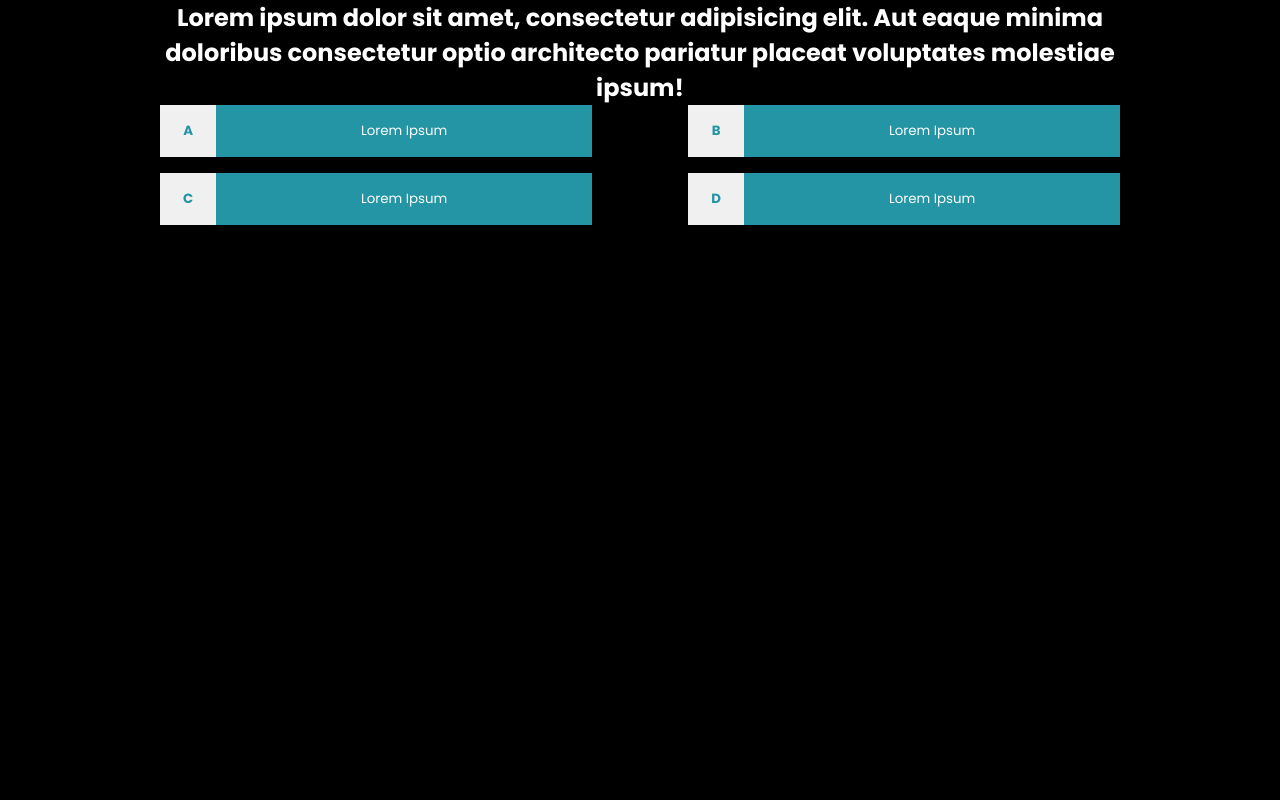
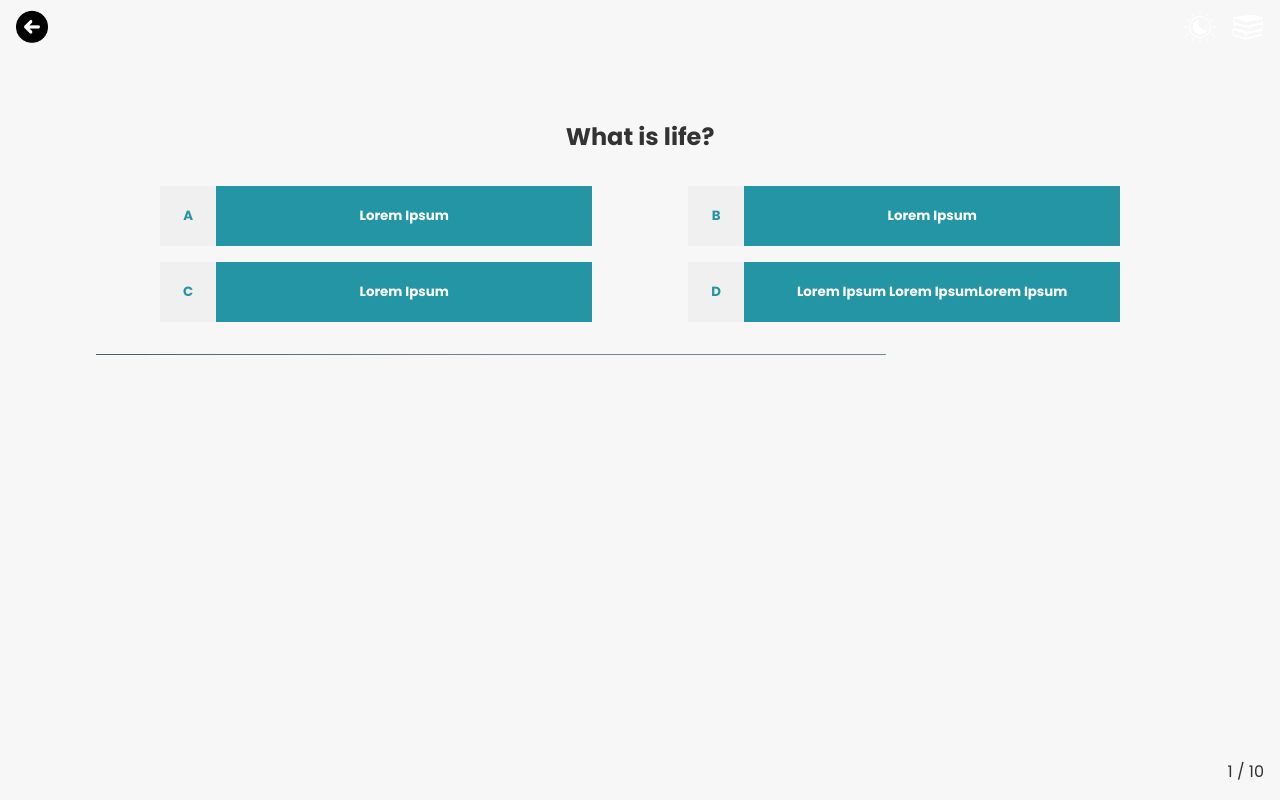
Before and after one commit to riandrei/mindtale, a React (Vite) app in the folder client/: page /Quiz in a window 1280 px wide. Built offline with nearby package versions, Linux system fonts and the light colour scheme; a web font is replaced by a local one.

Commit message:
almost finish quiz

```diff
--- a/client/src/App.jsx
+++ b/client/src/App.jsx
@@ -18,6 +18,7 @@ import MetricsPage from './pages/MetricsPage'
 import Quiz from './pages/Quiz';
 
 import Story from './components/Story'
+import StoryNav from './components/StoryNav'
 
 
 
@@ -37,10 +38,24 @@ function App() {
     console.log(value)
   }
 
+  const [questionCount, setQuestionCount] = useState(1);
+  const handleQuestionCount = () => {
+      setQuestionCount(prevCount => {
+          if (prevCount >= 10) {
+              return 1;
+          }
+          return prevCount + 1;
+      });
+  };
+
+  const [isLight, setIsLight] = useState(false)
+  const handleThemeClick = () => {
+    setIsLight( !isLight)
+    console.log("light")
+  }
 
   return (
     <>
-
       <Router>
         <Routes>
           <Route path="/Homepage" element={<Homepage/>}/>
@@ -56,7 +71,12 @@ function App() {
           <Route path="SearchBook" element={<SearchBook />}/>
           <Route path="/Admin" element={<Admin/>}/>
           <Route path="/MetricsPage" element={<MetricsPage/>}/>
-          <Route path="/Quiz" element={<Quiz/>}/>
+
+          <Route
+            path="/Quiz"
+            element={<Quiz questionCount={questionCount} handleQuestionCount={handleQuestionCount} isLight={isLight} handleThemeClick={handleThemeClick} />}
+
+          />
 
           <Route
             path="/StoryBoard"
--- a/client/src/components/Question.jsx
+++ b/client/src/components/Question.jsx
@@ -1,29 +1,41 @@
-import React from 'react';
+import React, {useEffect} from 'react';
 import styles from '../css/Question.module.css'
 
-export const Question = () => {
+export const Question = ({Question, handleQuestionCount, questionCount, isLight}) => {
+    useEffect(() => {
+
+        const timer = setTimeout(() => {
+            handleQuestionCount();
+        }, 20000);
+
+
+        return () => clearTimeout(timer);
+    }, [handleQuestionCount, questionCount]);
     return(
         <div className={styles.Question}>
-            <div className={styles.SpecificQuestion}>
-                Lorem ipsum dolor sit amet, consectetur adipisicing elit. Aut eaque minima doloribus consectetur optio architecto pariatur placeat voluptates molestiae ipsum!
+            <div className={isLight?styles.SpecificQuestion:styles.SpecificQuestion2}>
+            {Question}
             </div>
             <div className={styles.Choices}>
-                <button>
+                <button onClick={handleQuestionCount}>
                     <span>A</span>
                     <span>Lorem Ipsum</span>
                 </button>
-                <button>
+                <button onClick={handleQuestionCount}>
                     <span>B</span>
                     <span>Lorem Ipsum</span>
                 </button>
-                <button>
+                <button onClick={handleQuestionCount}>
                     <span>C</span>
                     <span>Lorem Ipsum</span>
                 </button>
-                <button>
+                <button onClick={handleQuestionCount}>
                     <span>D</span>
-                    <span>Lorem Ipsum</span>
+                    <span>Lorem Ipsum Lorem IpsumLorem Ipsum</span>
                 </button>
+            </div>
+            <div className={styles.Time}>
+
             </div>
         </div>
     )
--- /dev/null
+++ b/client/src/components/StoryNav.jsx
@@ -0,0 +1,22 @@
+import React from 'react';
+import styles from '../css/StoryNav.module.css'
+
+
+
+import Back from '../assets/back.png'
+import Book from '../assets/book-icon.png'
+import Theme from '../assets/themes.png'
+
+export const StoryNav = ({handleThemeClick, isLight}) => {
+    return(
+        <div className={styles.StoryNav}>
+            <img className={styles.Back} src={Back} />
+            <div className={styles.StoryNav_inner}>
+                <img onClick={handleThemeClick} src={Theme} />
+                <img src={Book} />
+            </div>
+        </div>
+    )
+}
+
+export default StoryNav;
--- a/client/src/css/Question.module.css
+++ b/client/src/css/Question.module.css
@@ -4,6 +4,26 @@
     box-sizing: border-box;
     outline:none;
     border:none;
+}
+.Question{
+    display: flex;
+    gap:2rem;
+    flex-direction: column;
+    height: 70vh;
+    transform: translateY(5rem);
+    opacity: 0;
+    filter: blur(5px);
+    animation:appear 1750ms ease forwards;
+
+    background:none;
+}
+@keyframes appear{
+    from{}
+    to{
+        transform: translate(0);
+        opacity: 1;
+        filter: blur(0);
+    }
 }
 
 .SpecificQuestion{
@@ -12,6 +32,14 @@
     font-size: 1.5em;
     width:75%;
     margin:0 auto;
+}
+.SpecificQuestion2{
+    text-align: center;
+    font-weight: bold;
+    font-size: 1.5em;
+    width:75%;
+    margin:0 auto;
+    color:#333;
 }
 .Choices {
     width:75%;
@@ -33,12 +61,42 @@
     color:#2395a5;
     width: 15%;
     text-align: center;
-    padding:1rem 0;
+    padding:1.25rem 0;
     font-weight: bold;
+    font-size: 1em;
 }
 .Choices button span:nth-child(2){
     background-color: #2395a5;
     width: 100%;
-    padding:1rem 0;
+    padding:1.25rem 0;
     text-align: center;
+    font-weight: 600;
 }
+.Time{
+    width:85%;
+    margin: 0 auto;
+    height:20px;
+    background-color: #2395a5;
+    animation: Time 20s linear forwards;
+    clip-path: polygon(0 0, 100% 0, 100% 5%, 0 5%);
+}
+
+@keyframes Time{
+    0%{}
+    75%{
+        background-color: #940000;
+    }
+    100%{
+        clip-path: polygon(0 0, 0% 0, 0% 10%, 0 12%);
+    }
+}
+
+@media(max-width:431px){
+    .Choices{
+        flex-direction: column;
+        width:95%;
+    }
+    .Choices button{
+        width:100%;
+    }
+}
--- a/client/src/css/Quiz.module.css
+++ b/client/src/css/Quiz.module.css
@@ -0,0 +1,24 @@
+.Quiz{
+    display: flex;
+    flex-direction: column;
+    justify-content: space-between;
+    min-height: 100vh;
+    transition: all 350ms;
+}
+.Quiz2{
+    display: flex;
+    flex-direction: column;
+    justify-content: space-between;
+    min-height: 100vh;
+    background-color: #f7f7f7;
+    transition: all 350ms;
+}
+.Count{
+    text-align: right;
+    padding: 1rem;
+}
+.Count2{
+    text-align: right;
+    padding: 1rem;
+    color:#333;
+}
--- /dev/null
+++ b/client/src/css/StoryNav.module.css
@@ -0,0 +1,17 @@
+.StoryNav{
+    display: flex;
+    justify-content: space-between;
+    align-items: center;
+    padding: .5rem 1rem;
+}
+.Back{
+    width:32px;
+}
+.StoryNav_inner img{
+    width:32px;
+    height: 32px;
+}
+.StoryNav_inner{
+    display: flex;
+    gap:1rem;
+}
--- a/client/src/pages/Quiz.jsx
+++ b/client/src/pages/Quiz.jsx
@@ -1,11 +1,93 @@
 import React from 'react';
 import styles from '../css/Quiz.module.css'
 import Question from '../components/Question';
+import StoryNav from '../components/StoryNav';
 
-export const Quiz = () => {
+export const Quiz = ({handleQuestionCount, questionCount, isLight, handleThemeClick}) => {
     return(
-        <div className={styles.Quiz}>
-            <Question/>
+        <div className={isLight? styles.Quiz: styles.Quiz2}>
+            <StoryNav isLight={isLight} handleThemeClick={handleThemeClick}/>
+            {questionCount === 1 && (
+                <Question
+                    Question="What is life?"
+                    handleQuestionCount={handleQuestionCount}
+                    questionCount={questionCount}
+                    isLight={isLight}
+                />
+            )}
+            {questionCount === 2 && (
+                <Question
+                    Question="What is love?"
+                    handleQuestionCount={handleQuestionCount}
+                    questionCount={questionCount}
+                    isLight={isLight}
+                />
+            )}
+            {questionCount === 3 && (
+                <Question
+                    Question="What is the meaning of happiness?"
+                    handleQuestionCount={handleQuestionCount}
+                    questionCount={questionCount}
+                    isLight={isLight}
+                />
+            )}
+            {questionCount === 4 && (
+                <Question
+                    Question="What is the purpose of education?"
+                    handleQuestionCount={handleQuestionCount}
+                    questionCount={questionCount}
+                    isLight={isLight}
+                />
+            )}
+            {questionCount === 5 && (
+                <Question
+                    Question="What is the essence of art?"
+                    handleQuestionCount={handleQuestionCount}
+                    questionCount={questionCount}
+                    isLight={isLight}
+                />
+            )}
+            {questionCount === 6 && (
+                <Question
+                    Question="What is the importance of technology?"
+                    handleQuestionCount={handleQuestionCount}
+                    questionCount={questionCount}
+                    isLight={isLight}
+                />
+            )}
+            {questionCount === 7 && (
+                <Question
+                    Question="What is freedom?"
+                    handleQuestionCount={handleQuestionCount}
+                    questionCount={questionCount}
+                    isLight={isLight}
+                />
+            )}
+            {questionCount === 8 && (
+                <Question
+                    Question="What is justice?"
+                    handleQuestionCount={handleQuestionCount}
+                    questionCount={questionCount}
+                    isLight={isLight}
+                />
+            )}
+            {questionCount === 9 && (
+                <Question
+                    Question="What is beauty?"
+                    handleQuestionCount={handleQuestionCount}
+                    questionCount={questionCount}
+                    isLight={isLight}
+                />
+            )}
+            {questionCount === 10 && (
+                <Question
+                    Question="What is friendship?"
+                    handleQuestionCount={handleQuestionCount}
+                    questionCount={questionCount}
+                    isLight={isLight}
+                />
+            )}
+            <span className={isLight?styles.Count:styles.Count2}>{questionCount} / 10</span>
         </div>
     )
 }
```
